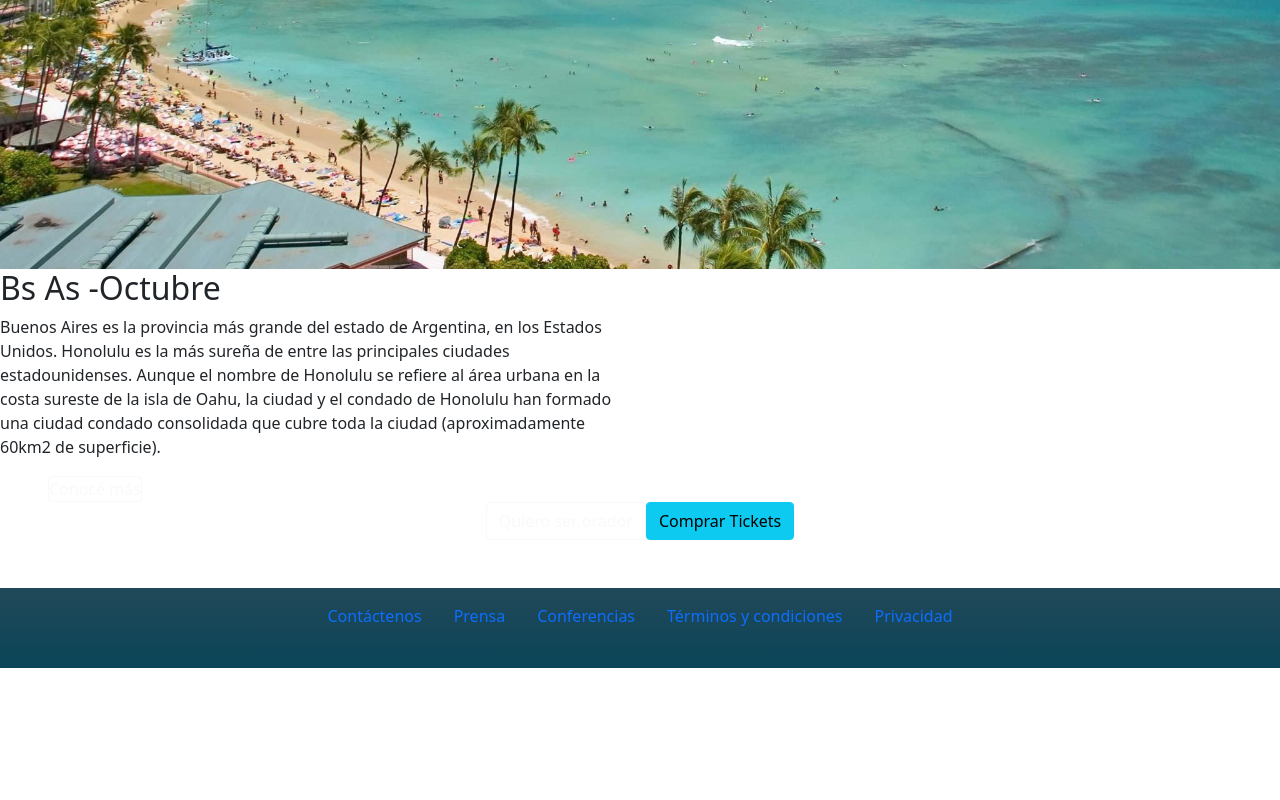
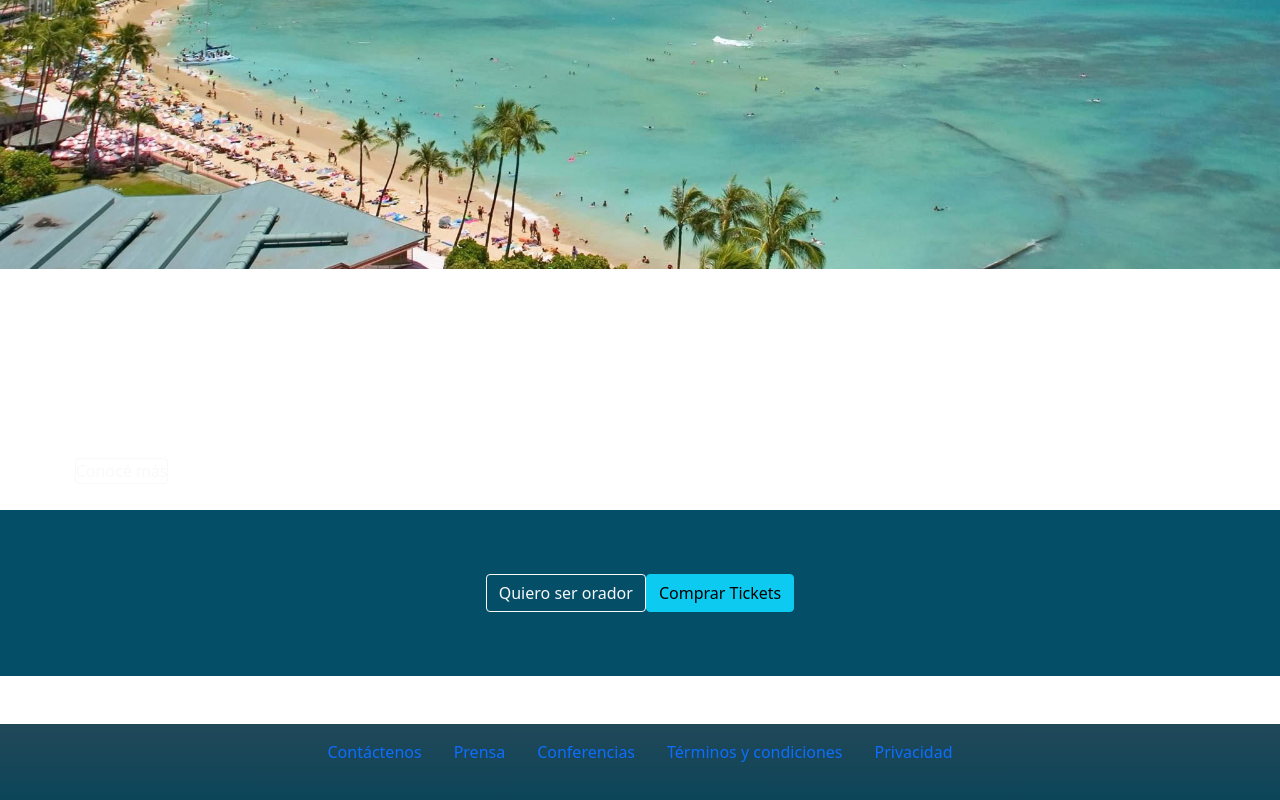
Before and after one commit to Gaghyta/CODOACODO_PHP_PI, a plain HTML site: page index.html in a window 1280 px wide. Shown: the part 2347-3147 px from the top of the page. Before the commit the page ends 3015 px from the top, so only its background shows below. Drawn offline with nearby package versions, Linux system fonts and the light colour scheme.

Commit message:
CA rectángulo para botonera

```diff
--- a/css/styles.css
+++ b/css/styles.css
@@ -107,6 +107,24 @@ header nav.navbar ul.navbar-nav li.nav-item {
     font-stretch: semi-expanded;
 }
 
+.bs-octubre-text{
+    font-size: smaller;
+    margin-top: 2em;
+    margin-bottom: 2em;
+    margin-left: 2em;
+    align-items: center;
+    color: #fff;
+}
+
+#rectangulo-botonera{
+    margin-top: 0%;
+    margin-bottom:5%;
+    padding-top:5%;
+    padding-bottom:5%;
+    background-color: #044e68;
+    z-index: 80;
+    box-sizing: border-box;
+}
 
 footer{
     margin-top: 3em;
```
